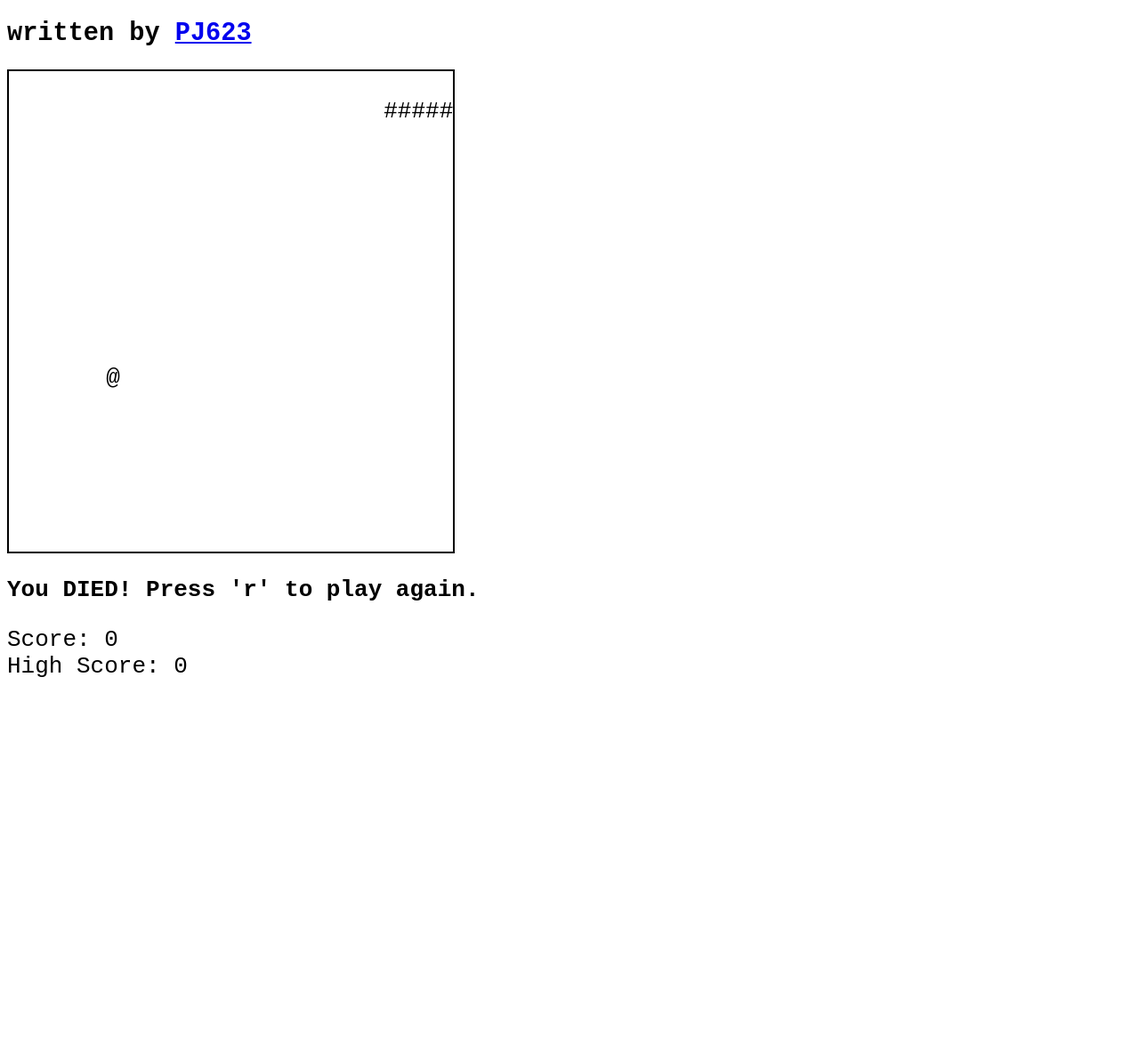
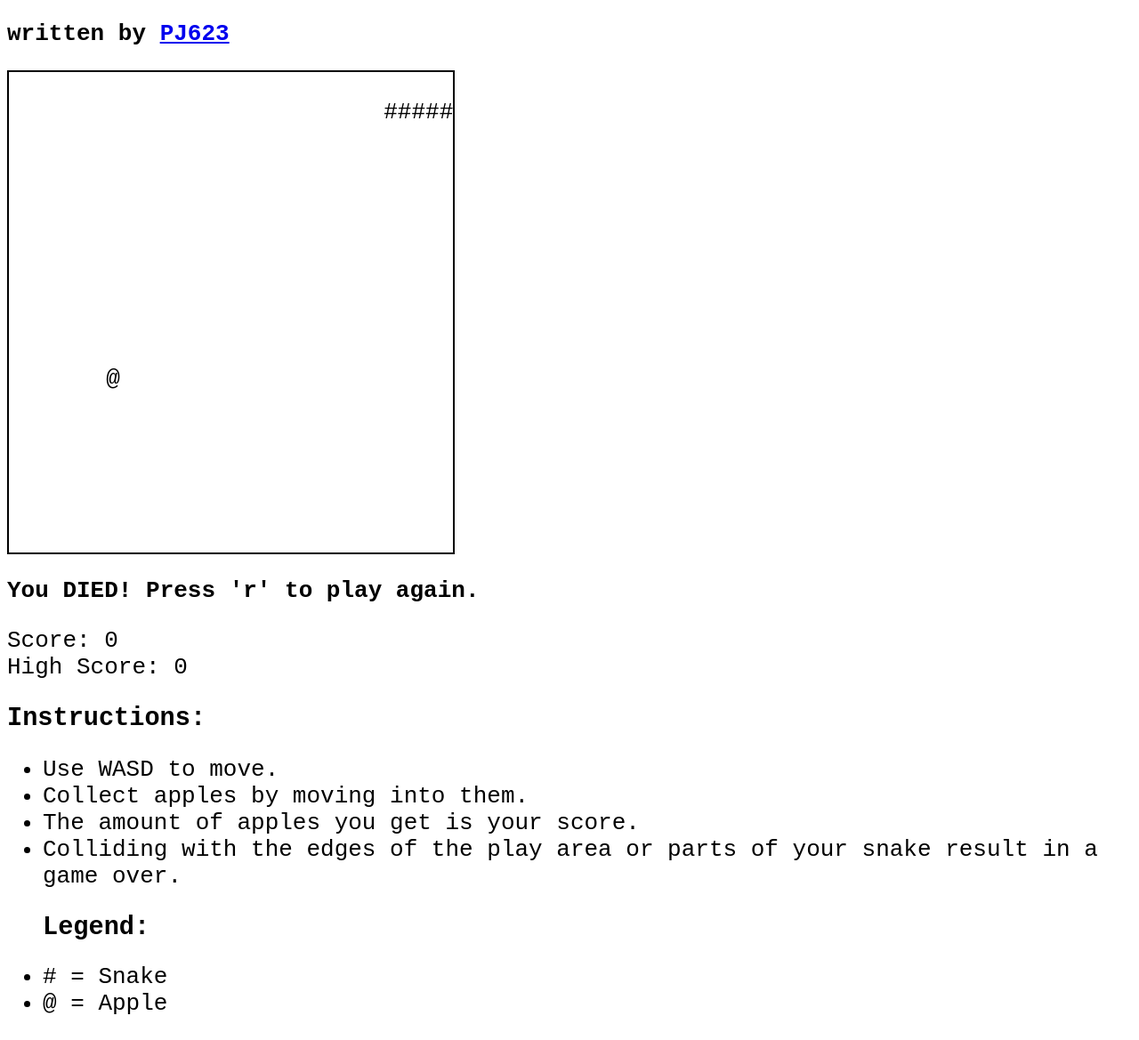
Before and after one commit to PJ623/snake, a plain HTML site: page index.html in a window 1280 px wide. Shown: the part 55-1224 px from the top of the page at 89% size. Before the commit the page ends 845 px from the top, so only its background shows below. Drawn offline with Linux system fonts and the light colour scheme.

Commit message:
added instructions, made HTML code more semantically correct

```diff
--- a/index.html
+++ b/index.html
@@ -15,7 +15,7 @@
             font-size: 2em;
         }
 
-        #message {
+        .bold {
             font-weight: bold;
         }
 
@@ -28,16 +28,16 @@
 
 <body>
     <h1>Snake</h1>
-    <h2>written by
+    <p class="bold">written by
         <a href="https://github.com/PJ623/snake">PJ623</a>
-    </h2>
+    </p>
 
     <div id="wrapper">
         <div id="canvas">
 
         </div>
     </div>
-    <p id="message">
+    <p id="message" class="bold">
 
     </p>
     <p>Score:
@@ -45,6 +45,20 @@
         <br> High Score:
         <span id="high-score">N/A</span>
     </p>
+    <div>
+        <h2>Instructions:</h2>
+        <ul>
+            <li>Use WASD to move.</li>
+            <li>Collect apples by moving into them.</li>
+            <li>The amount of apples you get is your score.</li>
+            <li>Colliding with the edges of the play area or parts of your snake result in a game over.</li>
+        </ul>
+    </div>
+    <ul>
+        <h2>Legend:</h2>
+        <li># = Snake</li>
+        <li>@ = Apple</li>
+    </ul>
     <script src="world.js"></script>
     <script src="entities.js"></script>
     <script src="game.js"></script>
```
